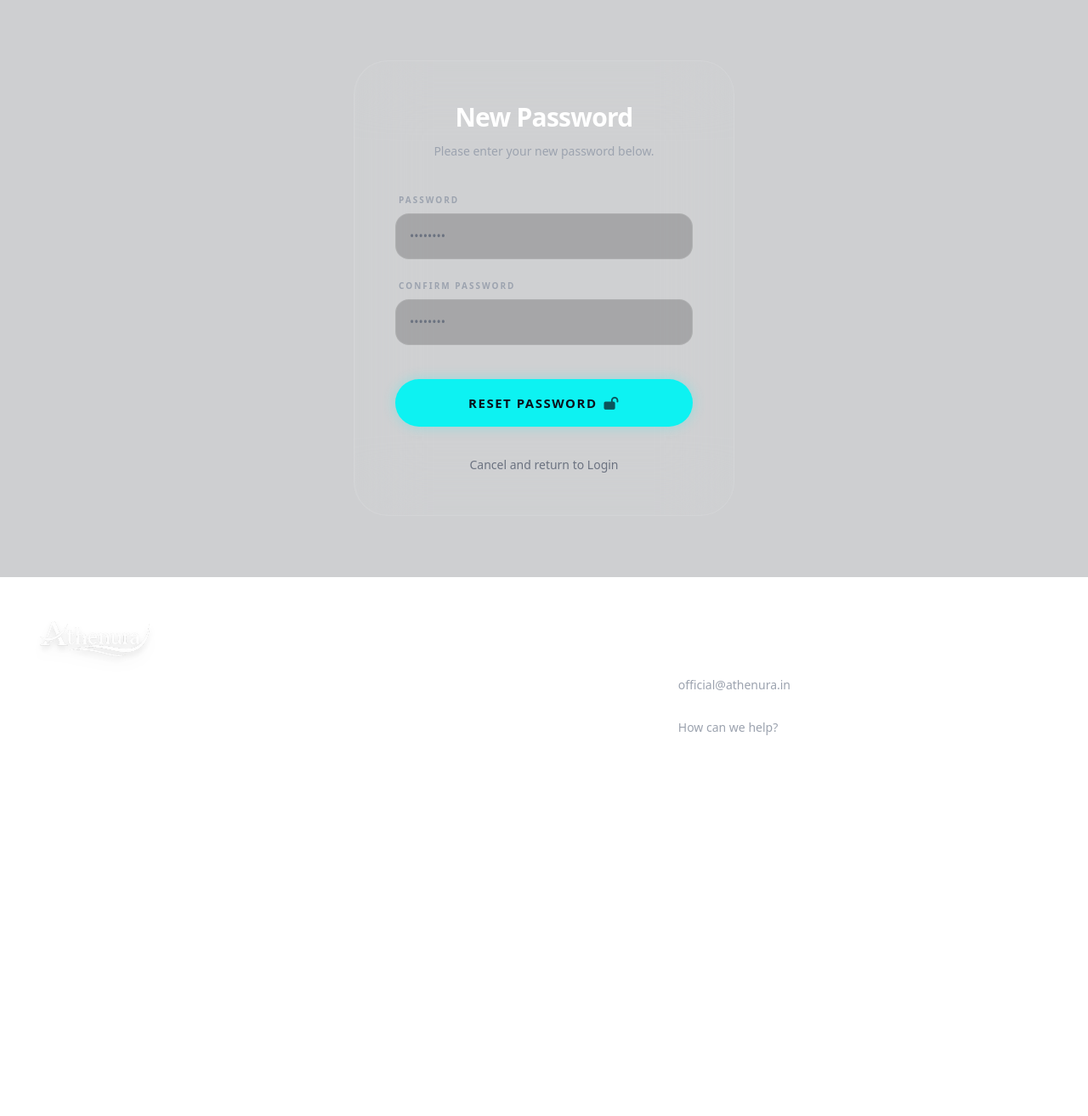
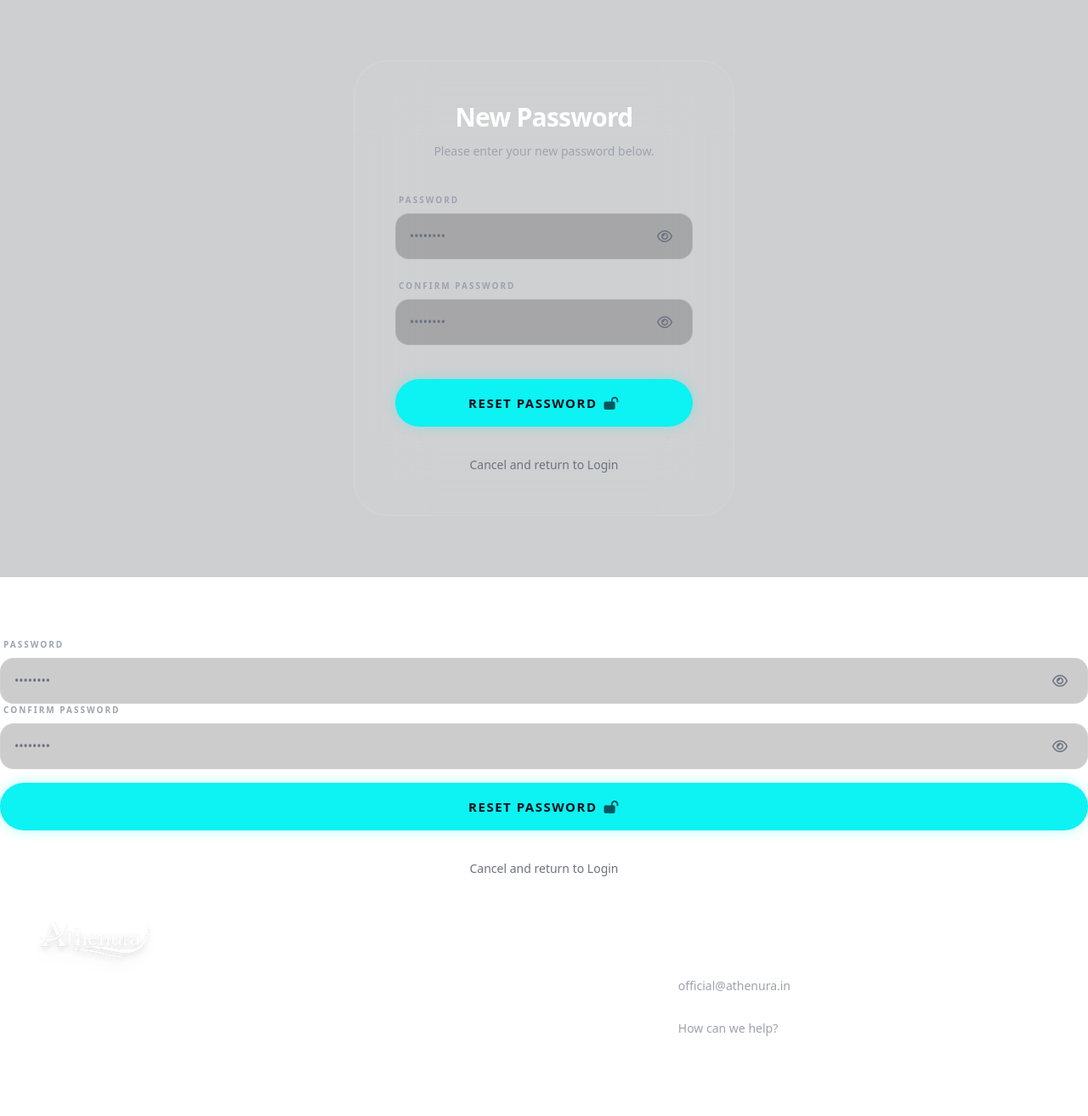
Before and after one commit to thevishaal/athenura-ai, a Django app: template accounts/templates/accounts/reset_password.html in a window 1280 px wide. Shown: the part 85-1398 px from the top of the page at 85% size. Before the commit the page ends 950 px from the top, so only its background shows below. Run offline with Django 5.2, Linux system fonts and the light colour scheme; the template is opened without the code that fills it: values that come from a table or form of the project are taken from there, others are empty; parts of the project's set-up code (start-up, migrations or seed data) failed here and were passed over; some libraries are stand-ins or nearby versions.

Commit message:
a small bug fixed

```diff
--- a/accounts/templates/accounts/reset_password.html
+++ b/accounts/templates/accounts/reset_password.html
@@ -61,15 +61,22 @@
                     {{ field.label }}
                 </label>
 
-                {# Rendering the input manually to apply custom styles #}
+                <div class="relative">
                     <input
                         type="{{ field.field.widget.input_type|default:'password' }}"
                         name="{{ field.name }}"
                         id="{{ field.id_for_label }}"
-                    class="w-full bg-black/20 border border-white/10 rounded-2xl p-4 text-sm text-white placeholder-gray-500 focus:outline-none focus:border-[#0df2f2] focus:bg-[#0df2f2]/5 focus:shadow-[0_0_15px_rgba(13,242,242,0.1)] transition-all"
+                        class="w-full bg-black/20 border border-white/10 rounded-2xl p-4 pr-12 text-sm text-white placeholder-gray-500 focus:outline-none focus:border-[#0df2f2] focus:bg-[#0df2f2]/5 focus:shadow-[0_0_15px_rgba(13,242,242,0.1)] transition-all"
                         placeholder="••••••••"
                         required
                     >
+
+                    {% if 'password' in field.name or field.field.widget.input_type == 'password' %}
+                    <button type="button" onclick="toggleGenericPassword('{{ field.id_for_label }}', this)" class="absolute right-6 top-1/2 -translate-y-1/2 text-gray-500 hover:text-[#0df2f2] transition-colors duration-300 focus:outline-none">
+                        <i class="fa-regular fa-eye"></i>
+                    </button>
+                    {% endif %}
+                </div>
 
                 {% if field.help_text %}
                     <p class="text-gray-500 text-[10px] ml-1 mt-1 leading-relaxed">{{ field.help_text|safe }}</p>
@@ -97,4 +104,91 @@
 
     </div>
 </div>
+
+Gemini said
+To add the "eye button" to your Reset Password form, we need to wrap the input field inside a relative container, add some right-padding (pr-12) so the text doesn't hide behind the icon, and place the absolute-positioned button inside.
+
+Replace your <form> block and add the JavaScript at the bottom of your template like this:
+
+HTML
+        <form method="POST" class="space-y-6" novalidate>
+            {% csrf_token %}
+
+            {% if form.non_field_errors %}
+            <div class="bg-[#ff4d5e]/10 border border-[#ff4d5e]/30 rounded-2xl p-4 flex items-center gap-3">
+                <i class="fa-solid fa-triangle-exclamation text-[#ff4d5e]"></i>
+                <div class="text-[#ff4d5e] text-sm font-medium">
+                    {% for error in form.non_field_errors %}
+                        <p>{{ error }}</p>
+                    {% endfor %}
+                </div>
+            </div>
+            {% endif %}
+
+            {% for field in form %}
+            <div class="space-y-2">
+                <label for="{{ field.id_for_label }}" class="block text-gray-400 text-[10px] font-bold uppercase tracking-[0.2em] ml-1">
+                    {{ field.label }}
+                </label>
+
+                <div class="relative">
+                    <input
+                        type="{{ field.field.widget.input_type|default:'password' }}"
+                        name="{{ field.name }}"
+                        id="{{ field.id_for_label }}"
+                        class="w-full bg-black/20 border border-white/10 rounded-2xl p-4 pr-12 text-sm text-white placeholder-gray-500 focus:outline-none focus:border-[#0df2f2] focus:bg-[#0df2f2]/5 focus:shadow-[0_0_15px_rgba(13,242,242,0.1)] transition-all"
+                        placeholder="••••••••"
+                        required
+                    >
+
+                    {% if 'password' in field.name or field.field.widget.input_type == 'password' %}
+                    <button type="button" onclick="toggleGenericPassword('{{ field.id_for_label }}', this)" class="absolute right-6 top-1/2 -translate-y-1/2 text-gray-500 hover:text-[#0df2f2] transition-colors duration-300 focus:outline-none">
+                        <i class="fa-regular fa-eye"></i>
+                    </button>
+                    {% endif %}
+                </div>
+
+                {% if field.help_text %}
+                    <p class="text-gray-500 text-[10px] ml-1 mt-1 leading-relaxed">{{ field.help_text|safe }}</p>
+                {% endif %}
+
+                {% if field.errors %}
+                    <p class="text-[#ff4d5e] text-xs font-medium ml-1 mt-1">{{ field.errors.0 }}</p>
+                {% endif %}
+            </div>
+            {% endfor %}
+
+            <div class="pt-4">
+                <button type="submit" class="w-full h-[56px] bg-[#0df2f2] hover:bg-[#0cf2f2] text-[#0b121c] font-bold text-[15px] tracking-[0.1em] uppercase rounded-full flex items-center justify-center transition-all duration-300 shadow-[0_0_15px_rgba(13,242,242,0.3)] hover:shadow-[0_0_25px_rgba(13,242,242,0.5)] hover:-translate-y-0.5 group">
+                    Reset Password
+                    <i class="fa-solid fa-lock-open ml-2 opacity-70 group-hover:scale-110 transition-transform"></i>
+                </button>
+            </div>
+        </form>
+
+        <div class="text-center mt-8">
+            <a href="{% url 'signin_view' %}" class="text-gray-500 text-sm font-medium hover:text-[#0df2f2] transition-colors">
+                Cancel and return to Login
+            </a>
+        </div>
+
+    </div>
+</div>
+
+<script>
+    function toggleGenericPassword(inputId, button) {
+        const input = document.getElementById(inputId);
+        const icon = button.querySelector('i');
+
+        if (input.type === 'password') {
+            input.type = 'text';
+            icon.classList.remove('fa-eye');
+            icon.classList.add('fa-eye-slash', 'text-[#0df2f2]');
+        } else {
+            input.type = 'password';
+            icon.classList.remove('fa-eye-slash', 'text-[#0df2f2]');
+            icon.classList.add('fa-eye');
+        }
+    }
+</script>
 {% endblock %}
```
Lines whose indentation alone changed are shown as unchanged.
